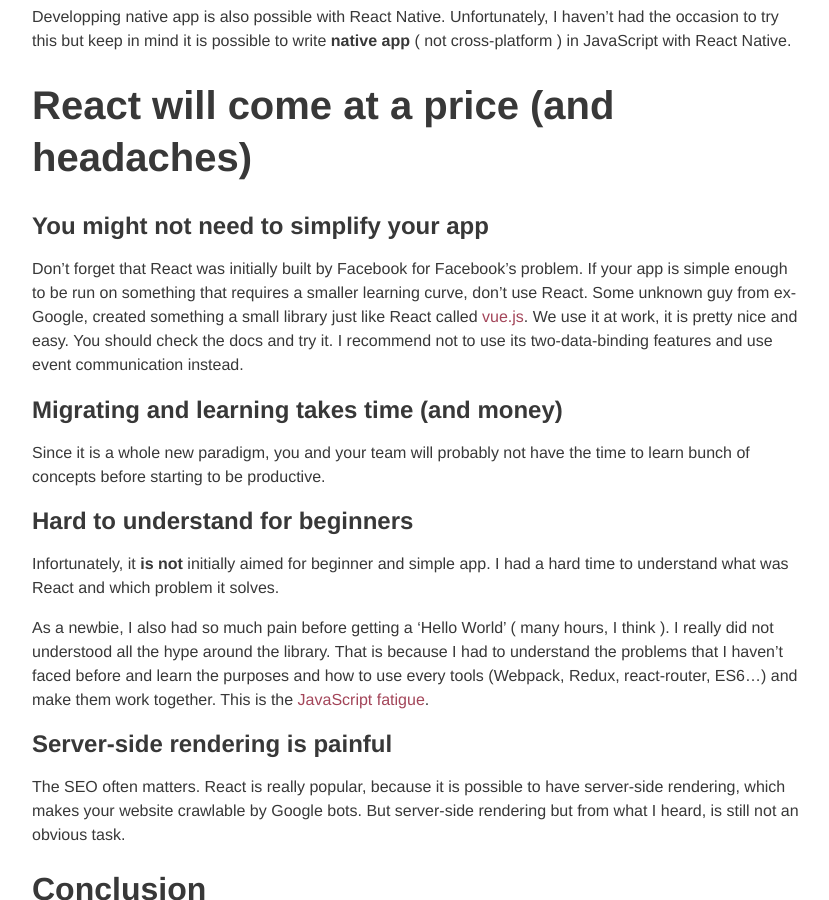
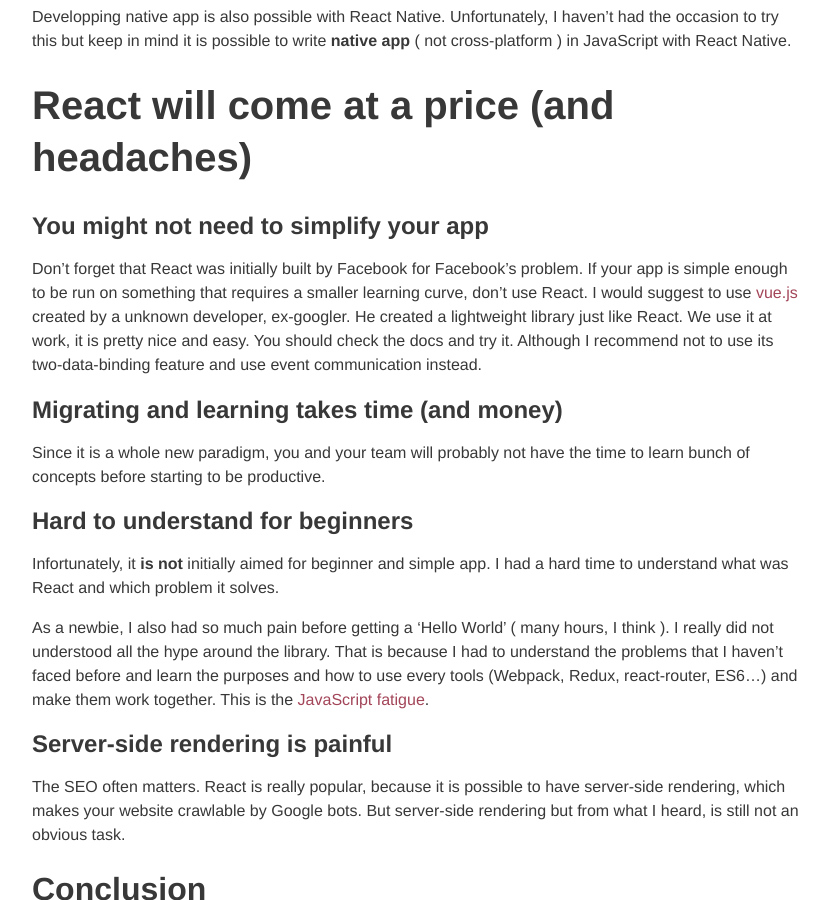
Before and after one commit to vnctaing/blog, a Jekyll site: the page built from _posts/2016-04-10-react-an-other-hype-framework.md, in a window 1280 px wide and 900 px high, scrolled down 3204 px. Shown: the whole window, without its empty margins (224-1053 px from the left). Built offline with Jekyll 4.4.1, drawn with Linux system fonts in a browser that asks for light colours; nearby versions of some CDN libraries; Markdown is read by kramdown in place of the engine named in the settings; comment, search, counter and statistics services are not loaded.

Commit message:
Vuejs part

```diff
--- a/_posts/2016-04-10-react-an-other-hype-framework.md
+++ b/_posts/2016-04-10-react-an-other-hype-framework.md
@@ -92,7 +92,7 @@ Developping native app is also possible with React Native. Unfortunately, I have
 # React will come at a price (and headaches)
 
 ### You might not need to simplify your app
-Don't forget that React was initially built by Facebook for Facebook's problem. If your app is simple enough to be run on something that requires a smaller learning curve, don't use React. Some unknown guy from ex-Google, created something a small library just like React called [vue.js](https://vuejs.org/). We use it at work, it is pretty nice and easy. You should check the docs and try it. I recommend not to use its two-data-binding features and use event communication instead.
+Don't forget that React was initially built by Facebook for Facebook's problem. If your app is simple enough to be run on something that requires a smaller learning curve, don't use React. I would suggest to use [vue.js](https://vuejs.org/) created by a unknown developer, ex-googler. He created a lightweight library just like React. We use it at work, it is pretty nice and easy. You should check the docs and try it. Although I recommend not to use its two-data-binding feature and use event communication instead.
 
 ### Migrating and learning takes time (and money)
 
```
